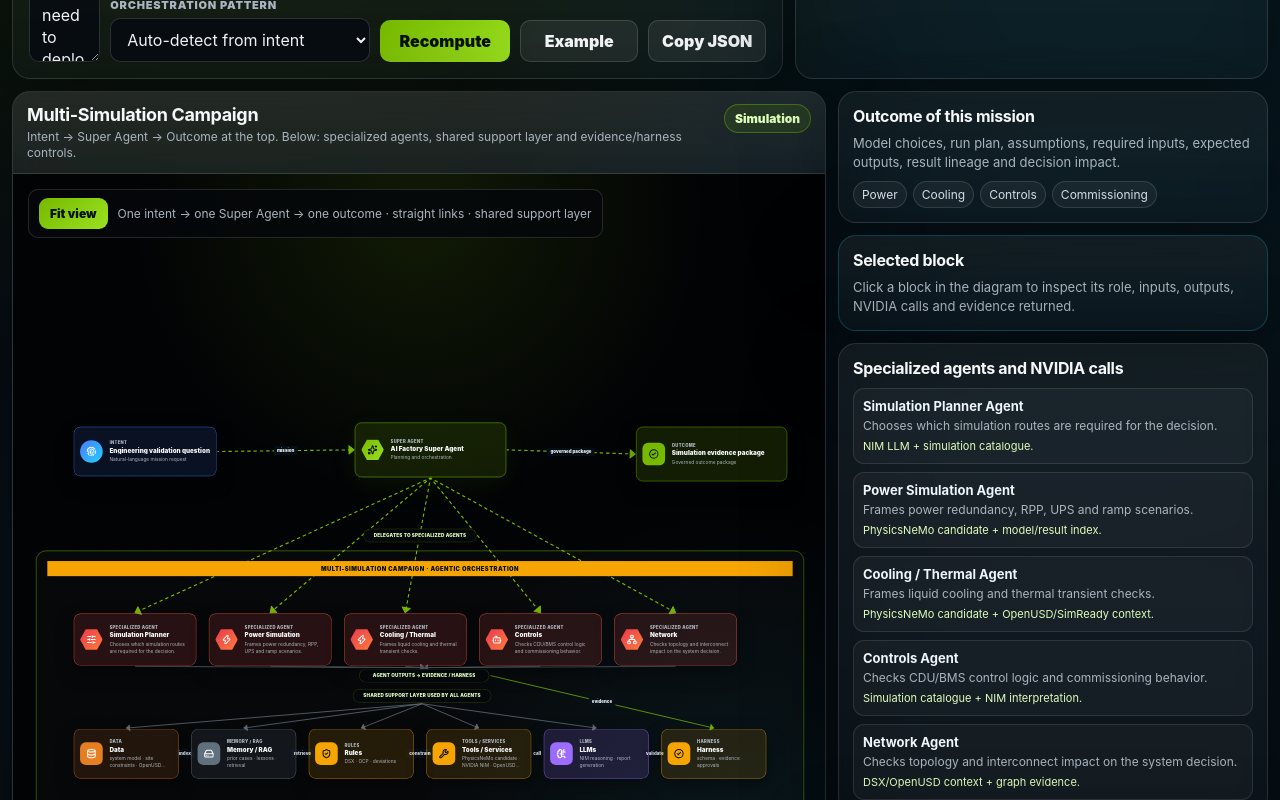
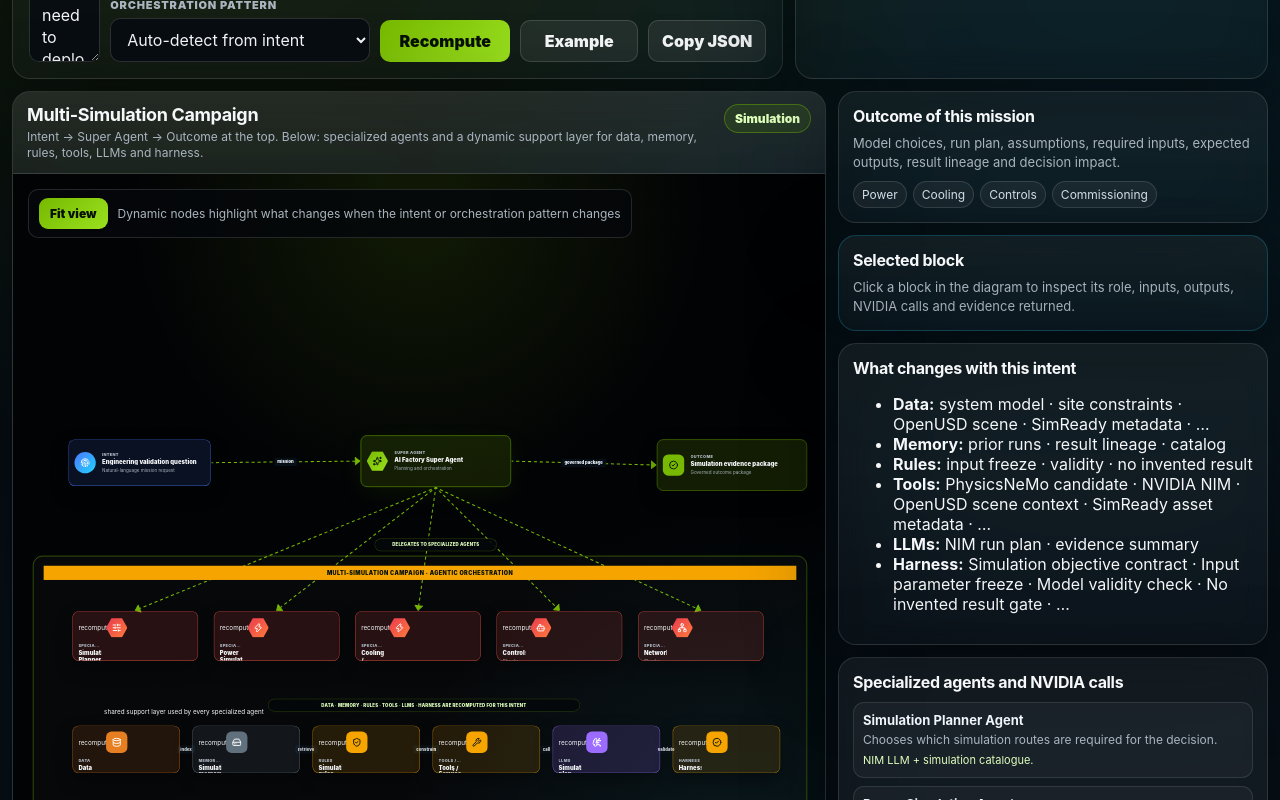
Before and after one commit to opedoussaut/ht-gen7-superagent, a React (Vite) app: page / in a window 1280 px wide. Shown: the part 400-1200 px from the top of the page. Built offline with nearby package versions, Linux system fonts and the light colour scheme.

Commit message:
Highlight intent-specific orchestration layers and straighten links

```diff
--- a/src/App.jsx
+++ b/src/App.jsx
@@ -44,14 +44,53 @@
   outcome: { label: 'Outcome', Icon: PackageCheck, dot: '#76b900' },
 };
 
+const SUPPORT_CONTENT = {
+  token: {
+    memory: ['AI Factory lessons memory', 'prior baselines · reusable decisions', 'Previous AI Factory records, reusable DSX baselines, lesson-learned vectors and precedent evidence.'],
+    rules: ['DSX / expansion rules', 'DSX · water · Rubin expansion', 'DSX reference constraints, expansion rules, water/PUE targets, controlled deviation policies and approval criteria.'],
+    llms: ['Planning LLMs', 'NIM reasoning · report generation', 'NIM-hosted reasoning model for mission planning plus controlled report-generation model for the decision package.'],
+  },
+  requirements: {
+    memory: ['Requirements memory', 'DSX corpus · schemas · examples', 'Indexed RFP/OPR examples, approved requirement schemas, DSX corpus passages and historical clarification patterns.'],
+    rules: ['Requirement rules', 'DSX mapping · deviation logic', 'Requirement schema, DSX rule mapping, missing-information policy and deviation approval logic.'],
+    llms: ['Structured-output LLMs', 'NIM JSON extraction · clarification', 'NIM-hosted LLM constrained to structured JSON extraction, DSX mapping summaries and targeted clarification questions.'],
+  },
+  simulation: {
+    memory: ['Simulation memory', 'prior runs · result lineage · catalog', 'Simulation catalogue, prior run records, accepted model assumptions, surrogate-model references and result-lineage index.'],
+    rules: ['Simulation rules', 'input freeze · validity · no invented result', 'Simulation objective contract, input-freeze requirements, model-validity checks and no-invented-result gate.'],
+    llms: ['Simulation planning LLMs', 'NIM run plan · evidence summary', 'NIM-hosted LLM used to draft the run plan, explain assumptions and summarize only available evidence.'],
+  },
+  openusd: {
+    memory: ['Asset memory', 'asset registry · versions · provenance', 'Supplier asset registry, OpenUSD scene references, SimReady profiles, versions, provenance and prior integrations.'],
+    rules: ['Asset rules', 'SimReady · interface · permissions', 'SimReady metadata requirements, interface compatibility rules, supplier permissions and registration criteria.'],
+    llms: ['Asset-request LLMs', 'NIM request · validation summary', 'NIM-hosted LLM used for structured A2A request drafting and validation summaries grounded in asset metadata.'],
+  },
+  operations: {
+    memory: ['Operations memory', 'incident history · operating twin', 'Incident history, operating twin state, workload placement history, maintenance windows and prior mitigation actions.'],
+    rules: ['Operations rules', 'thermal envelope · policy · approval', 'Operating envelope, workload policy, safe intervention rules, spare-part policies and human approval threshold.'],
+    llms: ['Operations LLMs', 'NIM incident summary · mitigation report', 'NIM-hosted LLM used for incident summarization, mitigation narrative and approval-ready package drafting.'],
+  },
+  interconnect: {
+    memory: ['Interconnect memory', 'topology · catalog · prior routing', 'Logical topology memory, cable catalog, previous routing issues, OpenUSD connection points and OCP/DSX rule snippets.'],
+    rules: ['Interconnect rules', 'bend radius · BOM · DSX compliance', 'Bend-radius rules, cable length thresholds, BOM/lead-time criteria, OCP guidance and DSX compliance checks.'],
+    llms: ['Readiness-report LLMs', 'NIM structured readiness report', 'NIM-hosted LLM constrained to produce a traceable interconnect readiness report with cited rule evidence.'],
+  },
+  robot: {
+    memory: ['Robot service memory', 'procedures · logs · configuration', 'Robot logs, service procedures, part configuration, prior interventions, safety constraints and simulation references.'],
+    rules: ['Robot safety rules', 'approved procedure · safety gate', 'Approved procedure rules, safety boundary, part compatibility checks and technician approval requirements.'],
+    llms: ['Robot-domain LLMs', 'NIM diagnosis · service report', 'NIM-hosted robot/domain LLM for diagnostic reasoning and service report generation under safety constraints.'],
+  },
+};
+
 function ArchitectureNode({ data, selected }) {
   const meta = KIND_META[data.kind] ?? KIND_META.agent;
   const Icon = data.icon ?? meta.Icon;
 
   return (
-    <div className={`arch-node arch-node--${data.kind} ${selected ? 'is-selected' : ''}`}>
+    <div className={`arch-node arch-node--${data.kind} ${selected ? 'is-selected' : ''} ${data.dynamic ? 'is-dynamic' : ''}`}>
       <Handle id="left" type="target" position={Position.Left} className="handle" />
       <Handle id="top" type="target" position={Position.Top} className="handle" />
+      {data.dynamic ? <div className="arch-node__flag">recomputed</div> : null}
       <div className="arch-node__icon" aria-hidden="true">
         <Icon size={24} strokeWidth={2.4} />
       </div>
@@ -76,13 +115,14 @@
 }
 
 function CaptionNode({ data }) {
+  return <div className={`caption-node caption-node--${data.variant ?? 'default'}`}>{data.title}</div>;
+}
+
+function SupportBusNode({ data }) {
   return (
-    <div className="caption-node">
-      <Handle id="top" type="target" position={Position.Top} className="handle" />
-      <Handle id="left" type="target" position={Position.Left} className="handle" />
-      {data.title}
-      <Handle id="right" type="source" position={Position.Right} className="handle" />
-      <Handle id="bottom" type="source" position={Position.Bottom} className="handle" />
+    <div className="support-bus-node">
+      <div className="support-bus-node__line" />
+      <div className="support-bus-node__label">{data.title}</div>
     </div>
   );
 }
@@ -91,6 +131,7 @@
   architecture: ArchitectureNode,
   orchestrationBand: OrchestrationBandNode,
   caption: CaptionNode,
+  supportBus: SupportBusNode,
 };
 
 function iconForAgent(agentName) {
@@ -129,6 +170,30 @@
   return items.slice(0, max).join(' · ') + (items.length > max ? ' · …' : '');
 }
 
+function supportFor(patternKey, pattern) {
+  const specific = SUPPORT_CONTENT[patternKey] ?? SUPPORT_CONTENT.token;
+  return {
+    data: [
+      'Data',
+      shortList(pattern.context, 3),
+      `Controlled enterprise/context data selected for this mission:\n${pattern.context.map((item) => `• ${item}`).join('\n')}`,
+    ],
+    memory: specific.memory,
+    rules: specific.rules,
+    tools: [
+      'Tools / Services',
+      shortList(pattern.tools, 3),
+      `Deterministic services, engineering tools or NVIDIA platform calls selected for this mission:\n${pattern.tools.map((tool) => `• ${tool}`).join('\n')}`,
+    ],
+    llms: specific.llms,
+    harness: [
+      'Harness',
+      shortList(pattern.gates, 3),
+      `Mandatory controls selected for this mission:\n${pattern.gates.map((gate) => `• ${gate}`).join('\n')}`,
+    ],
+  };
+}
+
 function edge(id, source, target, options = {}) {
   const {
     label = '',
@@ -136,8 +201,7 @@
     sourceHandle = 'right',
     targetHandle = 'left',
     color = animated ? '#76b900' : '#66727d',
-    zIndex = animated ? 4 : 3,
-    type = 'straight',
+    zIndex = animated ? 1 : 3,
   } = options;
 
   return {
@@ -148,9 +212,9 @@
     animated,
     sourceHandle,
     targetHandle,
-    type,
+    type: 'straight',
     markerEnd: { type: MarkerType.ArrowClosed, width: 18, height: 18, color },
-    style: { stroke: color, strokeWidth: animated ? 2.7 : 1.8 },
+    style: { stroke: color, strokeWidth: animated ? 2.6 : 1.8 },
     labelStyle: { fill: '#edf6ff', fontSize: 10.5, fontWeight: 900 },
     labelBgStyle: { fill: '#071018', fillOpacity: 0.96 },
     labelBgPadding: [7, 4],
@@ -164,7 +228,14 @@
   return {
     id,
     type: opts.type ?? 'architecture',
-    data: { kind, title, subtitle, details, icon: opts.icon },
+    data: {
+      kind,
+      title,
+      subtitle,
+      details,
+      icon: opts.icon,
+      dynamic: opts.dynamic ?? false,
+    },
     position: { x, y },
     width: size.width,
     height: size.height,
@@ -177,10 +248,26 @@
   };
 }
 
-function buildGraph(pattern) {
+function makeCaption(id, title, x, y, width, variant = 'default') {
+  return {
+    id,
+    type: 'caption',
+    data: { title, variant },
+    position: { x, y },
+    draggable: false,
+    selectable: false,
+    focusable: false,
+    style: { width, height: 32, zIndex: 12 },
+  };
+}
+
+function buildGraph(pattern, patternKey) {
   const visibleAgents = pattern.agents.slice(0, 5);
-  const agentX = [20, 342, 664, 986, 1308];
-  const supportX = [20, 300, 580, 860, 1140, 1420];
+  const support = supportFor(patternKey, pattern);
+  const agentX = [30, 388, 746, 1104, 1462];
+  const supportX = [30, 334, 638, 942, 1246, 1550];
+  const agentY = 470;
+  const supportY = 760;
 
   const nodes = [
     {
@@ -191,47 +278,29 @@
       draggable: false,
       selectable: false,
       focusable: false,
-      style: { width: 1830, height: 655, zIndex: 1 },
+      style: { width: 1960, height: 650, zIndex: 6 },
     },
+    makeCaption('delegate-caption', 'delegates to specialized agents', 795, 286, 310, 'green'),
+    makeCaption('dynamic-caption', 'Data · Memory · Rules · Tools · LLMs · Harness are recomputed for this intent', 525, 692, 790, 'support'),
     {
-      id: 'delegate-caption',
-      type: 'caption',
-      data: { title: 'delegates to specialized agents' },
-      position: { x: 710, y: 278 },
+      id: 'support-bus',
+      type: 'supportBus',
+      data: { title: 'shared support layer used by every specialized agent' },
+      position: { x: 110, y: 714 },
       draggable: false,
       selectable: false,
       focusable: false,
-      style: { width: 270, height: 32, zIndex: 7 },
-    },
-    {
-      id: 'support-caption',
-      type: 'caption',
-      data: { title: 'shared support layer used by all agents' },
-      position: { x: 685, y: 660 },
-      draggable: false,
-      selectable: false,
-      focusable: false,
-      style: { width: 330, height: 32, zIndex: 7 },
-    },
-    {
-      id: 'evidence-caption',
-      type: 'caption',
-      data: { title: 'agent outputs → evidence / harness' },
-      position: { x: 700, y: 612 },
-      draggable: false,
-      selectable: false,
-      focusable: false,
-      style: { width: 310, height: 32, zIndex: 7 },
+      style: { width: 1630, height: 34, zIndex: 5 },
     },
     makeNode(
       'intent',
       'intent',
       pattern.intentLabel,
       'Natural-language mission request',
-      'One intent starts the process. The Super Agent interprets it and selects the orchestration pattern, data, agents, tools, LLMs and harness controls.',
+      'One intent starts the process. The Super Agent interprets it and selects the orchestration pattern, data, memory, rules, tools, LLMs and harness controls.',
       20,
       35,
-      { zIndex: 5 },
+      { zIndex: 10 },
     ),
     makeNode(
       'super',
@@ -239,9 +308,9 @@
       'AI Factory Super Agent',
       'Planning and orchestration',
       'The single mission orchestrator. It decomposes the intent, selects specialized agents, calls NVIDIA tools and LLM services, checks rules, and assembles the governed outcome package.',
-      690,
+      760,
       25,
-      { icon: Sparkles, zIndex: 5 },
+      { icon: Sparkles, zIndex: 10 },
     ),
     makeNode(
       'outcome',
@@ -249,9 +318,9 @@
       pattern.outcomeTitle,
       'Governed outcome package',
       pattern.outcome,
-      1360,
+      1510,
       35,
-      { icon: CheckCircle2, zIndex: 5 },
+      { icon: CheckCircle2, zIndex: 10 },
     ),
     ...visibleAgents.map((agent, index) =>
       makeNode(
@@ -261,75 +330,21 @@
         agent.role,
         `${agent.role}\n\nInput: ${agent.input}\n\nOutput: ${agent.output}\n\nNVIDIA call: ${agent.nvidia}\n\nEvidence returned: ${agent.evidence}`,
         agentX[index],
-        480,
-        { icon: iconForAgent(agent.name), zIndex: 6 },
+        agentY,
+        { icon: iconForAgent(agent.name), dynamic: true, zIndex: 10 },
       ),
     ),
-    makeNode(
-      'data',
-      'data',
-      'Data',
-      shortList(pattern.context, 3),
-      `Controlled enterprise/context data used to ground the mission:\n${pattern.context.map((item) => `• ${item}`).join('\n')}`,
-      supportX[0],
-      755,
-      { zIndex: 6 },
-    ),
-    makeNode(
-      'memory',
-      'memory',
-      'Memory / RAG',
-      'prior cases · lessons · retrieval',
-      'Long-lived reusable knowledge and retrieval layer: previous AI Factory records, lessons learned, indexed DSX content, similarity search and evidence reranking.',
-      supportX[1],
-      755,
-      { zIndex: 6 },
-    ),
-    makeNode(
-      'rules',
-      'rules',
-      'Rules',
-      'DSX · OCP · deviations',
-      'Explicit rules and constraints: DSX baseline logic, OCP or domain best practices, deviation policies and approval requirements.',
-      supportX[2],
-      755,
-      { zIndex: 6 },
-    ),
-    makeNode(
-      'tools',
-      'tool',
-      'Tools / Services',
-      shortList(pattern.tools, 3),
-      `Deterministic services, engineering tools or NVIDIA platform calls selected for this mission:\n${pattern.tools.map((tool) => `• ${tool}`).join('\n')}`,
-      supportX[3],
-      755,
-      { zIndex: 6 },
-    ),
-    makeNode(
-      'llms',
-      'llm',
-      'LLMs',
-      'NIM reasoning · report generation',
-      'Reasoning and generation models called by the specialized agents, typically exposed through NVIDIA NIM-hosted services or equivalent controlled endpoints.',
-      supportX[4],
-      755,
-      { zIndex: 6 },
-    ),
-    makeNode(
-      'harness',
-      'harness',
-      'Harness',
-      'schema · evidence · approvals',
-      `Mandatory controls for this mission:\n${pattern.gates.map((gate) => `• ${gate}`).join('\n')}`,
-      supportX[5],
-      755,
-      { zIndex: 6 },
-    ),
+    makeNode('data', 'data', support.data[0], support.data[1], support.data[2], supportX[0], supportY, { dynamic: true, zIndex: 10 }),
+    makeNode('memory', 'memory', support.memory[0], support.memory[1], support.memory[2], supportX[1], supportY, { dynamic: true, zIndex: 10 }),
+    makeNode('rules', 'rules', support.rules[0], support.rules[1], support.rules[2], supportX[2], supportY, { dynamic: true, zIndex: 10 }),
+    makeNode('tools', 'tool', support.tools[0], support.tools[1], support.tools[2], supportX[3], supportY, { dynamic: true, zIndex: 10 }),
+    makeNode('llms', 'llm', support.llms[0], support.llms[1], support.llms[2], supportX[4], supportY, { dynamic: true, zIndex: 10 }),
+    makeNode('harness', 'harness', support.harness[0], support.harness[1], support.harness[2], supportX[5], supportY, { dynamic: true, zIndex: 10 }),
   ];
 
   const edges = [
-    edge('intent-super', 'intent', 'super', { label: 'mission', animated: true, zIndex: 5 }),
-    edge('super-outcome', 'super', 'outcome', { label: 'governed package', animated: true, zIndex: 5 }),
+    edge('intent-super', 'intent', 'super', { label: 'mission', animated: true, zIndex: 4 }),
+    edge('super-outcome', 'super', 'outcome', { label: 'governed package', animated: true, zIndex: 4 }),
     edge('data-memory', 'data', 'memory', { label: 'index', color: '#f5a400', zIndex: 4 }),
     edge('memory-rules', 'memory', 'rules', { label: 'retrieve', zIndex: 4 }),
     edge('rules-tools', 'rules', 'tools', { label: 'constrain', color: '#f5a400', zIndex: 4 }),
@@ -340,7 +355,7 @@
       sourceHandle: 'right',
       targetHandle: 'bottom',
       label: 'approve',
-      zIndex: 5,
+      zIndex: 4,
     }),
   ];
 
@@ -352,52 +367,32 @@
         targetHandle: 'top',
         zIndex: 0,
       }),
-      edge(`agent-output-${index}`, `agent-${index}`, 'evidence-caption', {
-        sourceHandle: 'bottom',
-        targetHandle: 'top',
-        zIndex: 3,
-      }),
     );
   });
-
-  edges.push(
-    edge('output-harness', 'evidence-caption', 'harness', {
-      sourceHandle: 'right',
-      targetHandle: 'top',
-      label: 'evidence',
-      color: '#76b900',
-      zIndex: 4,
-    }),
-    edge('support-data', 'support-caption', 'data', { sourceHandle: 'bottom', targetHandle: 'top', zIndex: 2 }),
-    edge('support-memory', 'support-caption', 'memory', { sourceHandle: 'bottom', targetHandle: 'top', zIndex: 2 }),
-    edge('support-rules', 'support-caption', 'rules', { sourceHandle: 'bottom', targetHandle: 'top', zIndex: 2 }),
-    edge('support-tools', 'support-caption', 'tools', { sourceHandle: 'bottom', targetHandle: 'top', zIndex: 2 }),
-    edge('support-llms', 'support-caption', 'llms', { sourceHandle: 'bottom', targetHandle: 'top', zIndex: 2 }),
-  );
 
   return { nodes, edges };
 }
 
 function sizeForKind(kind) {
-  if (kind === 'super' || kind === 'outcome') return { width: 360, height: 130 };
-  if (kind === 'intent') return { width: 340, height: 118 };
-  if (kind === 'agent') return { width: 292, height: 124 };
+  if (kind === 'super' || kind === 'outcome') return { width: 380, height: 130 };
+  if (kind === 'intent') return { width: 360, height: 118 };
+  if (kind === 'agent') return { width: 318, height: 126 };
   if (kind === 'data' || kind === 'memory' || kind === 'rules' || kind === 'tool' || kind === 'llm' || kind === 'harness') {
-    return { width: 250, height: 118 };
+    return { width: 272, height: 120 };
   }
   return { width: 300, height: 112 };
 }
 
-function ArchitectureFlow({ pattern, onSelectNode }) {
+function ArchitectureFlow({ pattern, patternKey, onSelectNode }) {
   const reactFlow = useReactFlow();
-  const graph = useMemo(() => buildGraph(pattern), [pattern]);
+  const graph = useMemo(() => buildGraph(pattern, patternKey), [pattern, patternKey]);
   const [nodes, setNodes, onNodesChange] = useNodesState(graph.nodes);
   const [edges, setEdges, onEdgesChange] = useEdgesState(graph.edges);
 
   const fit = useCallback(
     (duration = 500) => {
       requestAnimationFrame(() => {
-        reactFlow.fitView({ padding: 0.06, duration, includeHiddenNodes: false, minZoom: 0.38, maxZoom: 0.9 });
+        reactFlow.fitView({ padding: 0.05, duration, includeHiddenNodes: false, minZoom: 0.36, maxZoom: 0.88 });
       });
     },
     [reactFlow],
@@ -427,9 +422,9 @@
         if (selectedNode.data?.details) onSelectNode(selectedNode.data);
       }}
       fitView
-      fitViewOptions={{ padding: 0.06, minZoom: 0.38, maxZoom: 0.9 }}
-      minZoom={0.28}
-      maxZoom={1.55}
+      fitViewOptions={{ padding: 0.05, minZoom: 0.36, maxZoom: 0.88 }}
+      minZoom={0.25}
+      maxZoom={1.7}
       snapToGrid
       snapGrid={[12, 12]}
       proOptions={{ hideAttribution: true }}
@@ -439,7 +434,7 @@
       <Controls className="rf-controls" showInteractive={false} />
       <Panel position="top-left" className="diagram-panel">
         <button onClick={() => fit(550)} type="button">Fit view</button>
-        <span>One intent → one Super Agent → one outcome · straight links · shared support layer</span>
+        <span>Dynamic nodes highlight what changes when the intent or orchestration pattern changes</span>
       </Panel>
     </ReactFlow>
   );
@@ -458,6 +453,11 @@
   const selectedKey = patternKey === 'auto' ? detectPattern(intent) : patternKey;
   const pattern = ORCHESTRATION_PATTERNS[selectedKey] ?? ORCHESTRATION_PATTERNS.token;
   const visibleAgents = pattern.agents.slice(0, 5);
+  const support = supportFor(selectedKey, pattern);
+
+  useEffect(() => {
+    setSelectedNode(null);
+  }, [selectedKey]);
 
   const showToast = useCallback((message) => {
     setToast(message);
@@ -471,7 +471,10 @@
       outcome: pattern.outcomeTitle,
       specializedAgents: pattern.agents,
       data: pattern.context,
-      toolsAndLLMs: pattern.tools,
+      memory: support.memory,
+      rules: support.rules,
+      toolsAndServices: pattern.tools,
+      llms: support.llms,
       harnessGates: pattern.gates,
     };
     try {
@@ -480,7 +483,7 @@
     } catch {
       showToast('Clipboard blocked');
     }
-  }, [intent, pattern, selectedKey, showToast]);
+  }, [intent, pattern, selectedKey, showToast, support]);
 
   const loadExample = () => {
     setPatternKey('auto');
@@ -542,12 +545,12 @@
           <div className="diagram-header">
             <div>
               <h2>{pattern.label}</h2>
-              <p>Intent → Super Agent → Outcome at the top. Below: specialized agents, shared support layer and evidence/harness controls.</p>
+              <p>Intent → Super Agent → Outcome at the top. Below: specialized agents and a dynamic support layer for data, memory, rules, tools, LLMs and harness.</p>
             </div>
             <span className="active-badge">{pattern.short}</span>
           </div>
           <div className="flow-wrap">
-            <ArchitectureFlow pattern={pattern} onSelectNode={setSelectedNode} />
+            <ArchitectureFlow pattern={pattern} patternKey={selectedKey} onSelectNode={setSelectedNode} />
           </div>
         </div>
 
@@ -563,6 +566,18 @@
           <div className="card side-card selected-card">
             <h3>{selectedNode?.title ?? 'Selected block'}</h3>
             <p>{selectedNode?.details ?? 'Click a block in the diagram to inspect its role, inputs, outputs, NVIDIA calls and evidence returned.'}</p>
+          </div>
+
+          <div className="card side-card dynamic-card">
+            <h3>What changes with this intent</h3>
+            <ul className="dynamic-list">
+              <li><strong>Data:</strong> {shortList(pattern.context, 4)}</li>
+              <li><strong>Memory:</strong> {support.memory[1]}</li>
+              <li><strong>Rules:</strong> {support.rules[1]}</li>
+              <li><strong>Tools:</strong> {shortList(pattern.tools, 4)}</li>
+              <li><strong>LLMs:</strong> {support.llms[1]}</li>
+              <li><strong>Harness:</strong> {shortList(pattern.gates, 4)}</li>
+            </ul>
           </div>
 
           <div className="card side-card">
```
